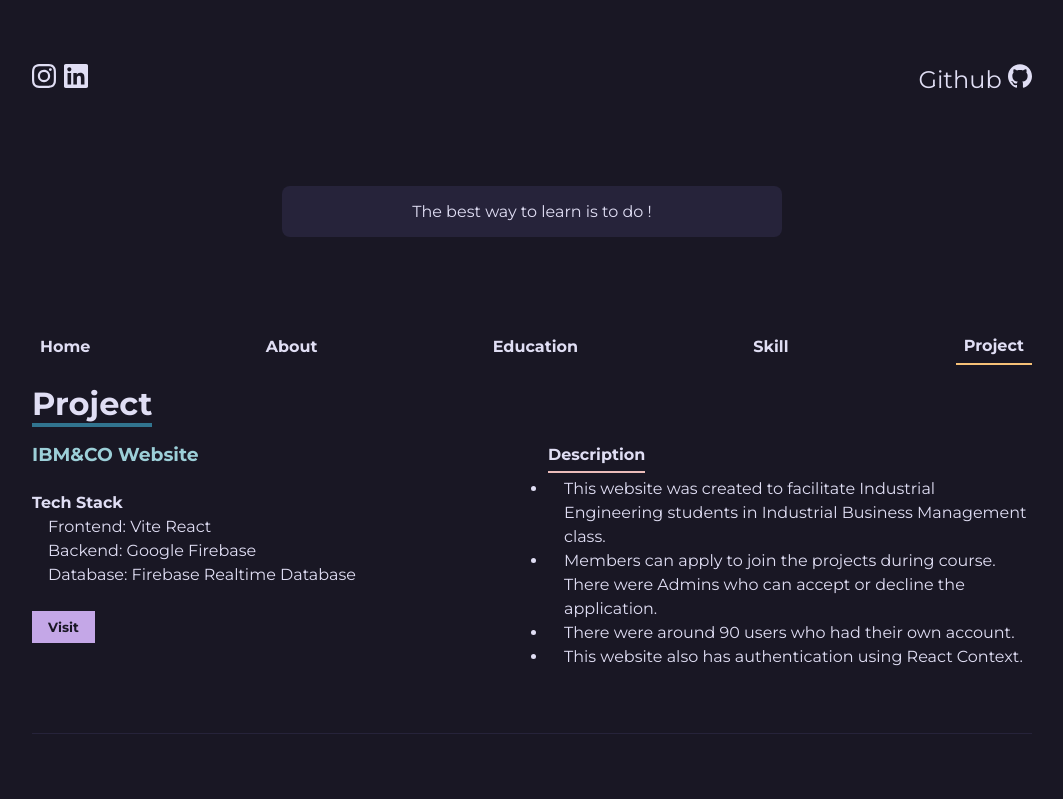
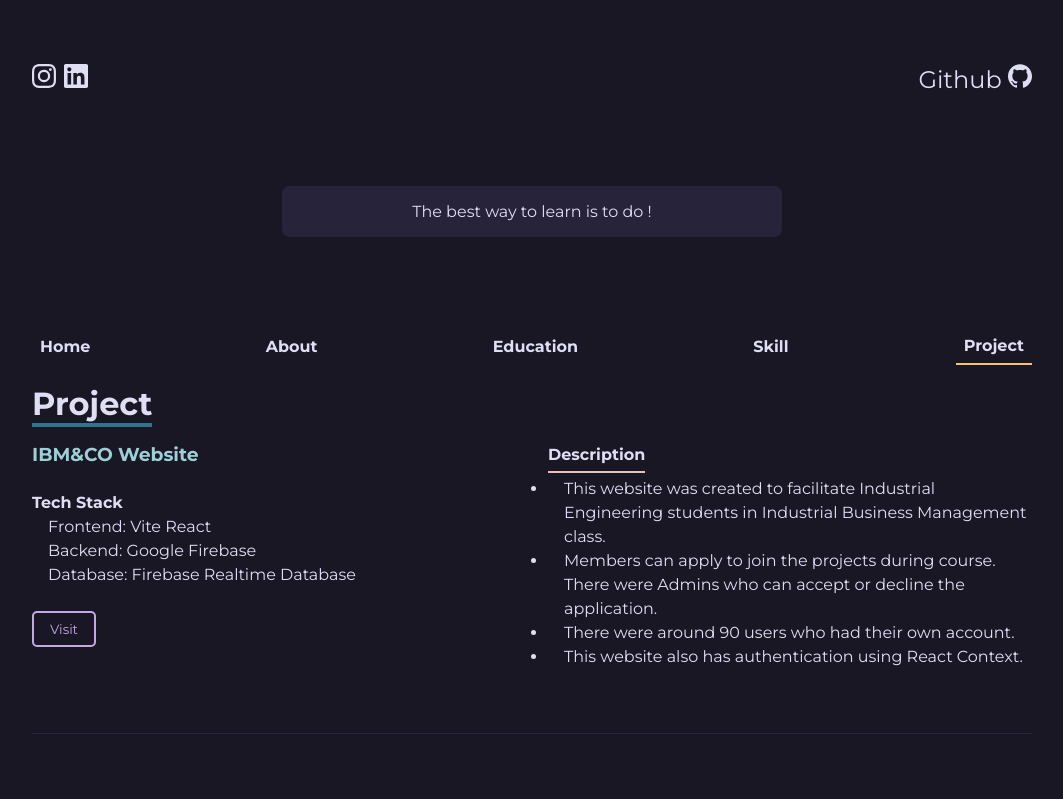
Before and after one commit to pnitijarasrat/thepnirijarasrat, a React (Vite) app: page /project in a window 1280 px wide. Shown: the top 799 px of the page, without its empty margins (108-1171 px from the left). Built offline with nearby package versions, Linux system fonts and the light colour scheme.

Commit message:
change button color

```diff
--- a/src/App.css
+++ b/src/App.css
@@ -58,8 +58,10 @@ body {
 }
 
 button {
-  background-color: #c4a7e7;
-  border: none;
+  background-color: transparent;
+  border: 2px solid #c4a7e7;
+  border-radius: 5px;
+  color: #c4a7e7;
   padding: 8px 16px;
 }
 
@@ -71,4 +73,7 @@ button a {
 
 button:hover {
   cursor: pointer;
+  transition: 0.2s;
+  background-color: #c4a7e7;
+  color: #e0def4;
 }
--- a/src/component/Home/Home.css
+++ b/src/component/Home/Home.css
@@ -93,7 +93,6 @@ nav ul li {
   display: flex;
   align-items: center;
   gap: 4px;
-  background-color: #eb6f92;
   text-decoration: none;
 }
 
--- a/src/component/Project/ProjectList.jsx
+++ b/src/component/Project/ProjectList.jsx
@@ -24,11 +24,9 @@ export default function ProjectList({
           <li>Database: {projectStack.db}</li>
         </ul>
         <br />
-        <button>
-          <a href={projectLink} target="_blank" rel="noreferrer">
-            Visit
-          </a>
-        </button>
+        <a href={projectLink} target="_blank" rel="noreferrer">
+          <button>Visit</button>
+        </a>
       </motion.div>
       <motion.div
         initial={{ opacity: 0, x: 100 }}
```
